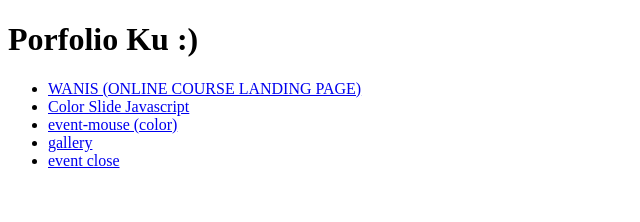
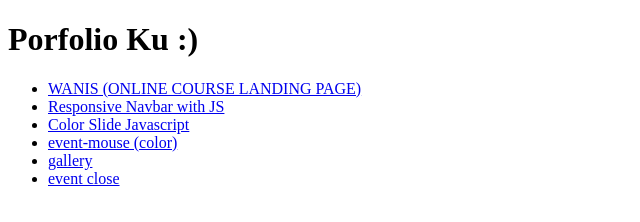
Before and after one commit to sandriansyafri/sandriansyafri.github.io, a plain HTML site: page index.html in a window 1280 px wide. Shown: the whole page, without its empty margins (0-640 px from the left). Drawn offline with Linux system fonts and the light colour scheme.

Commit message:
Update index.html

```diff
--- a/index.html
+++ b/index.html
@@ -13,6 +13,7 @@
 
   <ul>
     <li><a href="https://sandriansyafri.github.io/wanis/">WANIS (ONLINE COURSE LANDING PAGE)</a></li>
+    <li><a href="https://sandriansyafri.github.io/responsive-nav/">Responsive Navbar with JS</a></li>
     <li><a href="https://sandriansyafri.github.io/slideColorJS/">Color Slide Javascript</a></li>
     <li><a href="https://sandriansyafri.github.io/event-mouse/">event-mouse (color)</a></li>
     <li><a href="https://sandriansyafri.github.io/gallery/">gallery</a></li>
```
